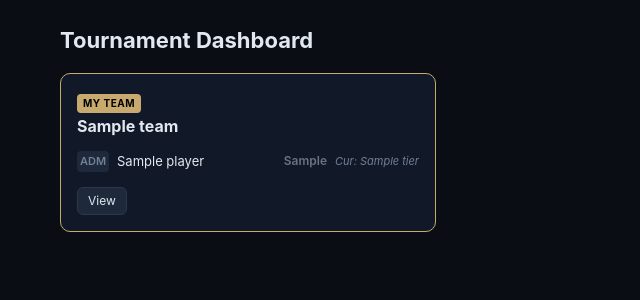
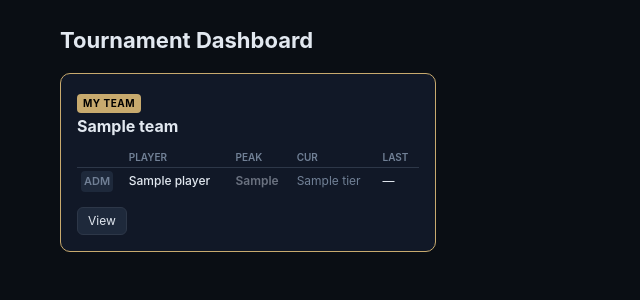
Before and after one commit to SakuraMochiii/lol-scout, a Flask app: template templates/index.html in a window 1280 px wide. Shown: the part 51-351 px from the top of the page, without its empty margins (0-640 px from the left). Run offline with Flask 3, Linux system fonts and the light colour scheme; the template is opened without the code that fills it: most values are stand-ins (such as "Sample title", 1, 10 or a date in 2020).

Commit message:
Dashboard: table layout with separate Peak, Cur, Last columns

```diff
--- a/static/style.css
+++ b/static/style.css
@@ -135,15 +135,12 @@ h2 { font-size: 16px; }
   letter-spacing: 0.05em;
   vertical-align: middle;
 }
-.team-players { margin-bottom: 12px; }
-.team-player-mini {
-  display: flex;
-  align-items: center;
-  gap: 8px;
-  padding: 3px 0;
-  font-size: 13px;
-}
-.player-name-mini { flex: 1; }
+.dashboard-roster { width: 100%; border-collapse: collapse; font-size: 12px; margin-bottom: 12px; }
+.dashboard-roster th { text-align: left; color: var(--text-muted); font-size: 10px; text-transform: uppercase; padding: 2px 4px; border-bottom: 1px solid var(--border); font-weight: 600; }
+.dashboard-roster td { padding: 3px 4px; }
+.dashboard-roster .player-name-mini { font-weight: 500; }
+.dashboard-colored { font-weight: 600; }
+.dashboard-plain { color: var(--text-muted); }
 .subs-label { font-size: 12px; color: var(--text-muted); margin-top: 4px; }
 .team-actions { display: flex; gap: 8px; }
 
--- a/templates/index.html
+++ b/templates/index.html
@@ -20,41 +20,49 @@
     <div class="my-team-badge">MY TEAM</div>
     {% endif %}
     <h2><a href="/team/{{ team.id }}">{{ team.name }}</a></h2>
-    <div class="team-players">
+    <table class="dashboard-roster">
+      <thead>
+        <tr><th></th><th>Player</th><th>Peak</th><th>Cur</th><th>Last</th></tr>
+      </thead>
+      <tbody>
       {% for player in team.players %}
       {% if not player.is_substitute %}
-      <div class="team-player-mini">
-        <span class="role-tag">{{ player.role[:3].upper() }}</span>
-        <span class="player-name-mini">{{ player.game_name }}</span>
-        {% if player.stats %}
       {% set cur_higher = player|current_higher_than_peak %}
-        {% if player.stats.peak_tier %}
+      <tr>
+        <td><span class="role-tag">{{ player.role[:3].upper() }}</span></td>
+        <td class="player-name-mini">{{ player.game_name }}</td>
+        <td>
+          {% if player.stats and player.stats.peak_tier %}
           {% if cur_higher %}
-        <span class="dashboard-current">{{ player.stats.peak_tier }}</span>
+          <span class="dashboard-plain">{{ player.stats.peak_tier }}</span>
           {% else %}
-        <span class="tier-badge" style="color: {{ player.stats.peak_tier|peak_color }}">{{ player.stats.peak_tier }}</span>
+          <span class="dashboard-colored" style="color: {{ player.stats.peak_tier|peak_color }}">{{ player.stats.peak_tier }}</span>
           {% endif %}
+          {% else %}—{% endif %}
+        </td>
+        <td>
+          {% if player.stats and player.stats.tier != 'UNRANKED' %}
+          {% if cur_higher %}
+          <span class="dashboard-colored" style="color: {{ player.stats.tier|tier_color }}">{{ player|tier_display }}</span>
+          {% else %}
+          <span class="dashboard-plain">{{ player|tier_display }}</span>
           {% endif %}
-        {% if player.stats.tier != 'UNRANKED' %}
-        {% if cur_higher %}
-        <span class="tier-badge" style="color: {{ player.stats.tier|tier_color }}">Cur: {{ player|tier_display }}</span>
-        {% else %}
-        <span class="dashboard-current">Cur: {{ player|tier_display }}</span>
-        {% endif %}
-        {% else %}
-        <span class="dashboard-current">Unranked</span>
-        {% endif %}
-        {% else %}
-        <span class="tier-badge unranked">Unranked</span>
-        {% endif %}
-      </div>
+          {% else %}<span class="dashboard-plain">—</span>{% endif %}
+        </td>
+        <td>
+          {% if player.stats and player.stats.previous_season_tier %}
+          <span class="dashboard-plain">{{ player.stats.previous_season_tier }}</span>
+          {% else %}—{% endif %}
+        </td>
+      </tr>
       {% endif %}
       {% endfor %}
+      </tbody>
+    </table>
     {% set subs = team.players|selectattr("is_substitute")|list %}
     {% if subs %}
     <div class="subs-label">+{{ subs|length }} sub{{ 's' if subs|length > 1 else '' }}</div>
     {% endif %}
-    </div>
     <div class="team-actions">
       <a href="/team/{{ team.id }}" class="btn btn-sm">View</a>
       {% if data.meta.my_team_id and data.meta.my_team_id != team.id %}
```
Lines whose indentation alone changed are shown as unchanged.
